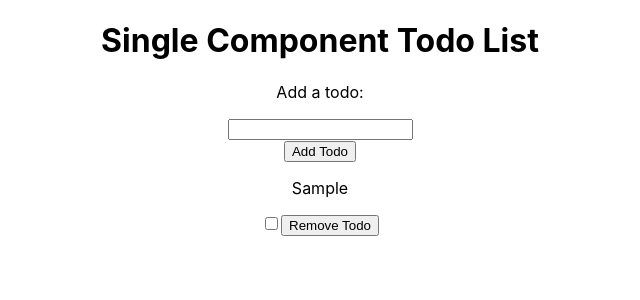
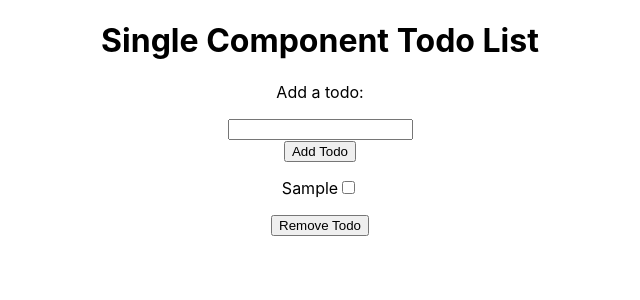
Before and after one commit to sevrinn/todo-list, a React (Create React App) app: page / in a window 1280 px wide. Both pictures are taken after typing "Sample" into the empty fields and a click on the button "Add Todo". Shown: the top 300 px of the page, without its empty margins (320-960 px from the left). Built offline with nearby package versions, Linux system fonts and the light colour scheme.

Commit message:
reconfigured UI

```diff
--- a/src/App.js
+++ b/src/App.js
@@ -105,13 +105,15 @@ function App() {
          todoList.map((todo, index) => (
            //2.
            <div key={index}>
-             <p>{todo.todo}</p>
+            <div style={{display: "flex", alignItems: "center", justifyContent: "center"}}>
+            <p>{todo.todo}</p>
              <input
               type="checkbox"
               onChange={(event)=> {
                 handleToggleComplete(index)
               }}
             />
+            </div>
             {/* index of the corresponding todo is sent to handleRemoveTodo  */}
             <button onClick={()=>handleRemoveTodo(index)}>Remove Todo</button>
            </div>
```
